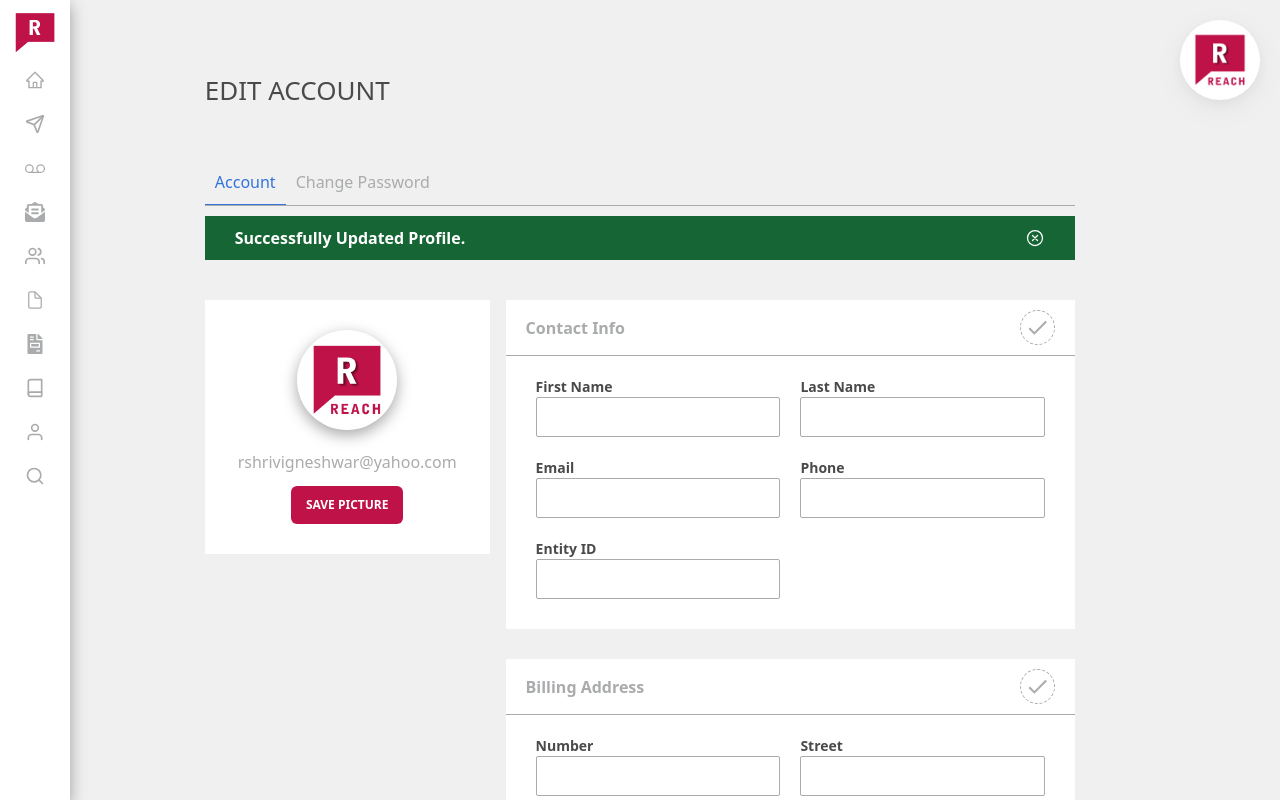
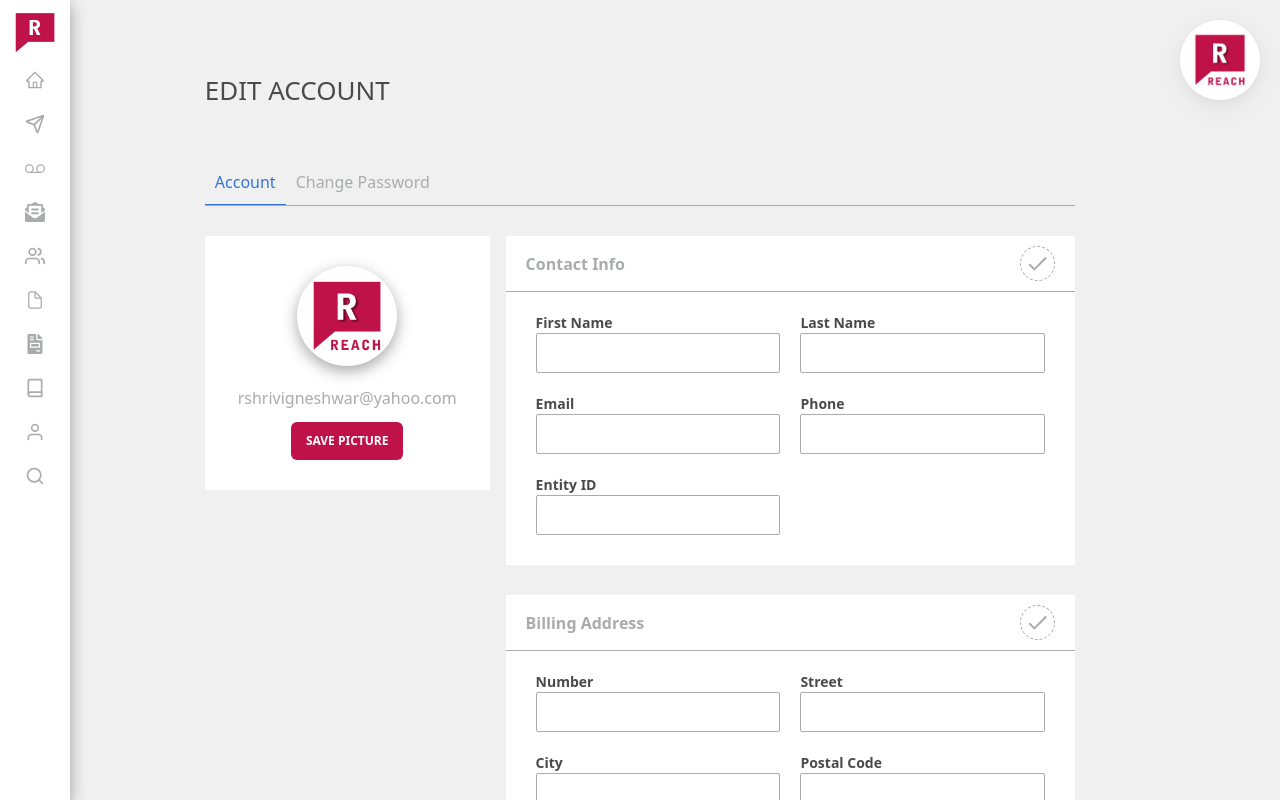
Before and after one commit to G-Prasath/reachsms, a Next.js app: page / in a window 1280 px wide. Shown: the top 800 px of the page. Built offline with nearby package versions, Linux system fonts and the light colour scheme.

Commit message:
Account edit page done

```diff
--- a/app/account/edit/page.tsx
+++ b/app/account/edit/page.tsx
@@ -14,7 +14,9 @@ const page = () => {
 
     console.log(popup);
 
-
+    const handleSuccess = () => {
+        setStatus(false)
+    }
     const handletabClick = (arg: any) => {
         setTabActive(arg)
     }
@@ -32,12 +34,12 @@ const page = () => {
             </div>
 
             {/* -------------- Success Popup -----------------  */}
-            <div className={`w-full bg-green-800 flex my-[10px] px-[30px] py-[10px] ${popup === 'close'? 'hidden' : popup === 'show' ? '' : ''}`}>
+            <div className={`w-full bg-green-800 flex my-[10px] px-[30px] py-[10px] ${status ? 'fade_left' : 'hidden'}`}>
                 <div className='flex items-center justify-start w-full'>
                     <p className='text-white font-semibold'>Successfully Updated Profile.</p>
                 </div>
                 <div className='flex justify-end items-center w-full'>
-                    <IoCloseCircleOutline fontSize={20} className='text-white cursor-pointer' onClick={() => setPopup('close')} />
+                    <IoCloseCircleOutline fontSize={20} className='text-white cursor-pointer' onClick={() => setStatus(false)} />
                 </div>
             </div>
 
@@ -106,7 +108,7 @@ const page = () => {
                         {/* ---------- Header -----------  */}
                         <div className='flex items-center justify-between w-full px-[20px] py-[10px] border-b-[1px] border-b-hash_clr'>
                             <p className='font-semibold text-hash_clr'>Contact Info</p>
-                            <div className={`relative border-[1.5px] rounded-full cursor-pointer p-1 ${commonVar === 'hover' ? 'border-[1.5px] border-green-400' : 'border-hash_clr border-dashed'}`} onMouseEnter={() => { setCommonVar('hover'), setPopup('hover2') }} onMouseLeave={() => { setCommonVar('leave'), setPopup('leave') }} onClick={() => setPopup('show')}>
+                            <div className={`relative border-[1.5px] rounded-full cursor-pointer p-1 ${commonVar === 'hover' ? 'border-[1.5px] border-green-400' : 'border-hash_clr border-dashed'}`} onMouseEnter={() => { setCommonVar('hover'), setPopup('hover2') }} onMouseLeave={() => { setCommonVar('leave'), setPopup('leave') }} onClick={() => setStatus(true)}>
 
                                 {/* ----------- Popups sectors -------------  */}
                                 <div className={`absolute right-[0px] max-md:right-0 top-[-40px] bg-card_hover_bg text-white py-[5px] rounded-md px-[10px] flex justify-center w-[150px] ${popup === 'hover2' ? 'scale-1 duration-300' : "scale-0"}`}>
--- a/next.config.mjs
+++ b/next.config.mjs
@@ -1,14 +1,4 @@
 /** @type {import('next').NextConfig} */
-const nextConfig = {
-    async redirects(){
-        return[
-            {
-                source: '/',
-                destination: '/Login',
-                permanent: true,
-            }
-        ]
-    }
-};
+const nextConfig = {};
 
 export default nextConfig;
```
